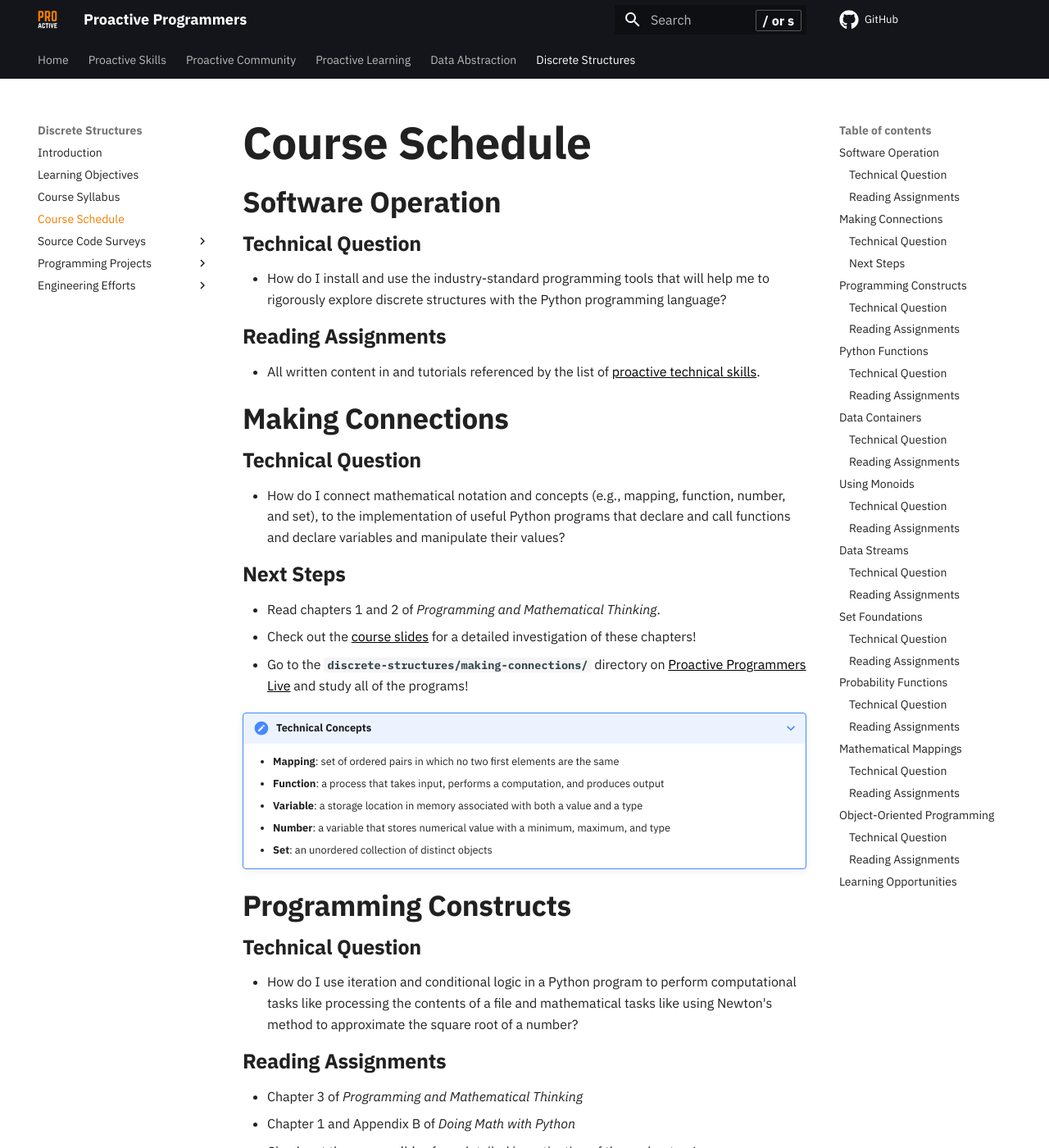
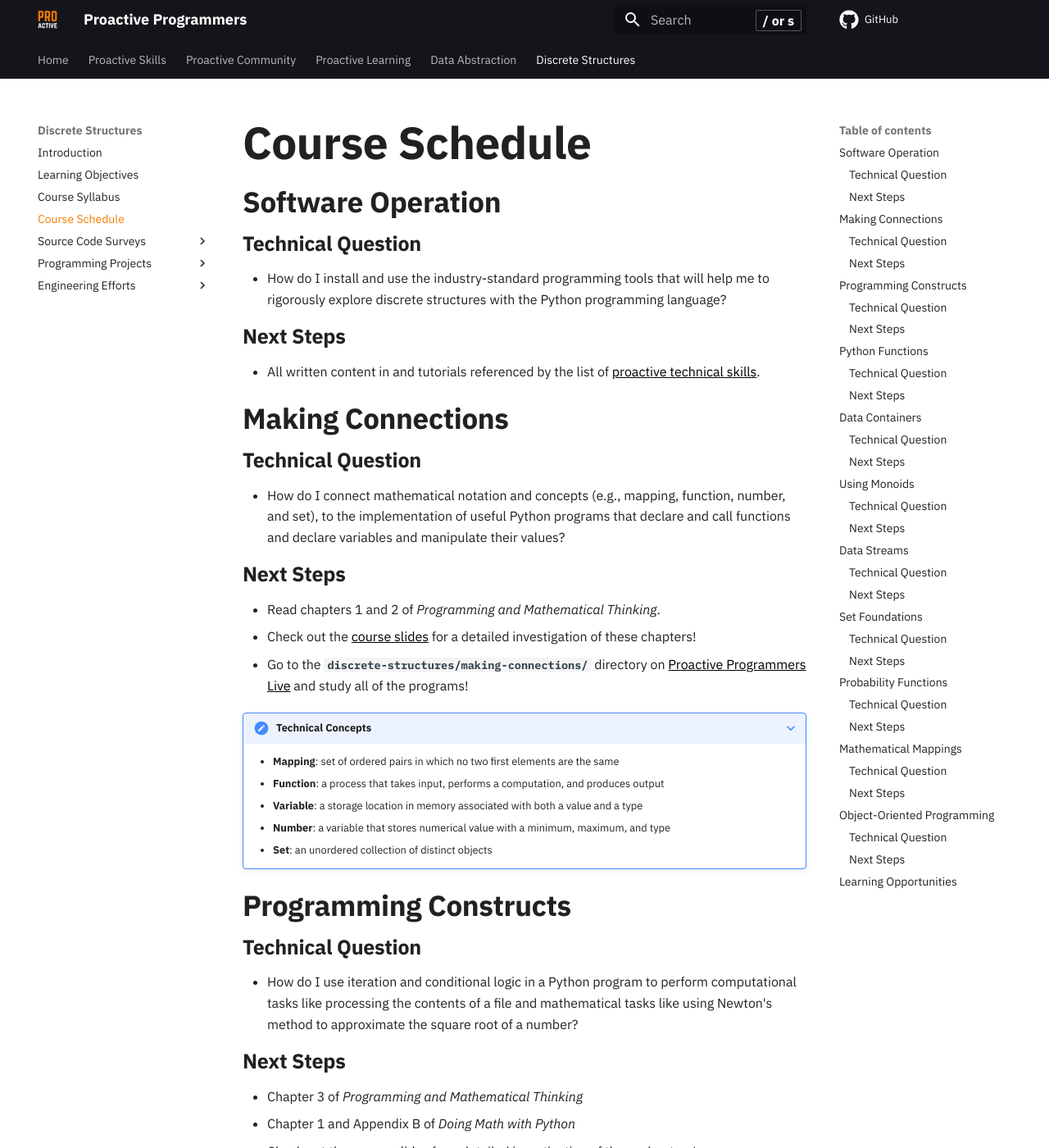
Before and after one commit to ProactiveProgrammers/www.proactiveprogrammers.com, an MkDocs documentation site: the page built from docs/discrete-structures/schedule-discrete-structures.md, in a window 1280 px wide and 1400 px high. Shown: the whole window at 82% size. Built offline with MkDocs 1.6.1 and Material for MkDocs 9.7.7, drawn with Linux system fonts in a browser that asks for light colours; comment, search, counter and statistics services are not loaded; some of the changed text lies outside the part shown.

Commit message:
Use the "Next Steps" description in schedule-discrete-structures.

```diff
--- a/docs/discrete-structures/schedule-discrete-structures.md
+++ b/docs/discrete-structures/schedule-discrete-structures.md
@@ -8,7 +8,7 @@
   help me to rigorously explore discrete structures with the Python programming
   language?
 
-### Reading Assignments
+### Next Steps
 
 - All written content in and tutorials referenced by the list of [proactive
   technical skills](/technical-skills/introduction-technical-skills).
@@ -45,7 +45,7 @@
   computational tasks like processing the contents of a file and mathematical
   tasks like using Newton's method to approximate the square root of a number?
 
-### Reading Assignments
+### Next Steps
 
 - Chapter 3 of *Programming and Mathematical Thinking*
 - Chapter 1 and Appendix B of *Doing Math with Python*
@@ -71,7 +71,7 @@
   expressions to perform mathematical operations such as computing the absolute
   value of a number and the mean and median of a sequence of numbers?
 
-### Reading Assignments
+### Next Steps
 
 - Chapter 4 of *Programming and Mathematical Thinking*
 - Chapter 3 of *Doing Math with Python*
@@ -99,7 +99,7 @@
   specified behavior to perform tasks like the input and parsing of a comma
   separated value file?
 
-### Reading Assignments
+### Next Steps
 
 - Chapter 5 of *Programming and Mathematical Thinking*
 - Chapter 2 of *Doing Math with Python*
@@ -126,7 +126,7 @@
   specified behavior to perform tasks like finding a name in a file or computing
   the arithmetic mean of data values?
 
-### Reading Assignments
+### Next Steps
 
 - Chapter 6 of *Programming and Mathematical Thinking*
 - Chapter 3 of *Doing Math with Python*
@@ -152,7 +152,7 @@
 - How do I use dynamically generated streams of data to implement memory
   efficient and predictable Python programs?
 
-### Reading Assignments
+### Next Steps
 
 - Chapter 7 of *Programming and Mathematical Thinking*
 - All previously assigned chapters of *Doing Math with Python*
@@ -178,7 +178,7 @@
 - How do I use the mathematical concepts of sets and Boolean logic to design
   Python programs that are easier to implement and understand?
 
-### Reading Assignments
+### Next Steps
 
 - Chapter 8 of *Programming and Mathematical Thinking*
 - Chapter 5 of *Doing Math with Python*
@@ -200,7 +200,7 @@
 - How do I use the implementation of a finite set in `Sympy` to create
   Python programs that calculate and use probabilities?
 
-### Reading Assignments
+### Next Steps
 
 - Chapters 4 and 5 of *Doing Math with Python*
 - Chapter 8 of *Programming and Mathematical Thinking*
@@ -222,7 +222,7 @@
 - How do I use dictionaries, tuples, and lists to correctly implement efficient
 mathematical functions in Python?
 
-### Reading Assignments
+### Next Steps
 
 - Chapter 9 of *Programming and Mathematical Thinking*
 - Check out the [course slides](/slides/discrete-structures/mathematical-mappings/) for a detailed investigation of these chapters!
@@ -244,7 +244,7 @@ mathematical functions in Python?
 of object-oriented programming to correctly implement Python programs that
 are easy to understand and maintain?
 
-### Reading Assignments
+### Next Steps
 
 - Chapters 10 and 11 of *Programming and Mathematical Thinking*
 - Check out the [course slides](/slides/discrete-structures/object-oriented/) for a detailed investigation of these chapters!
```
